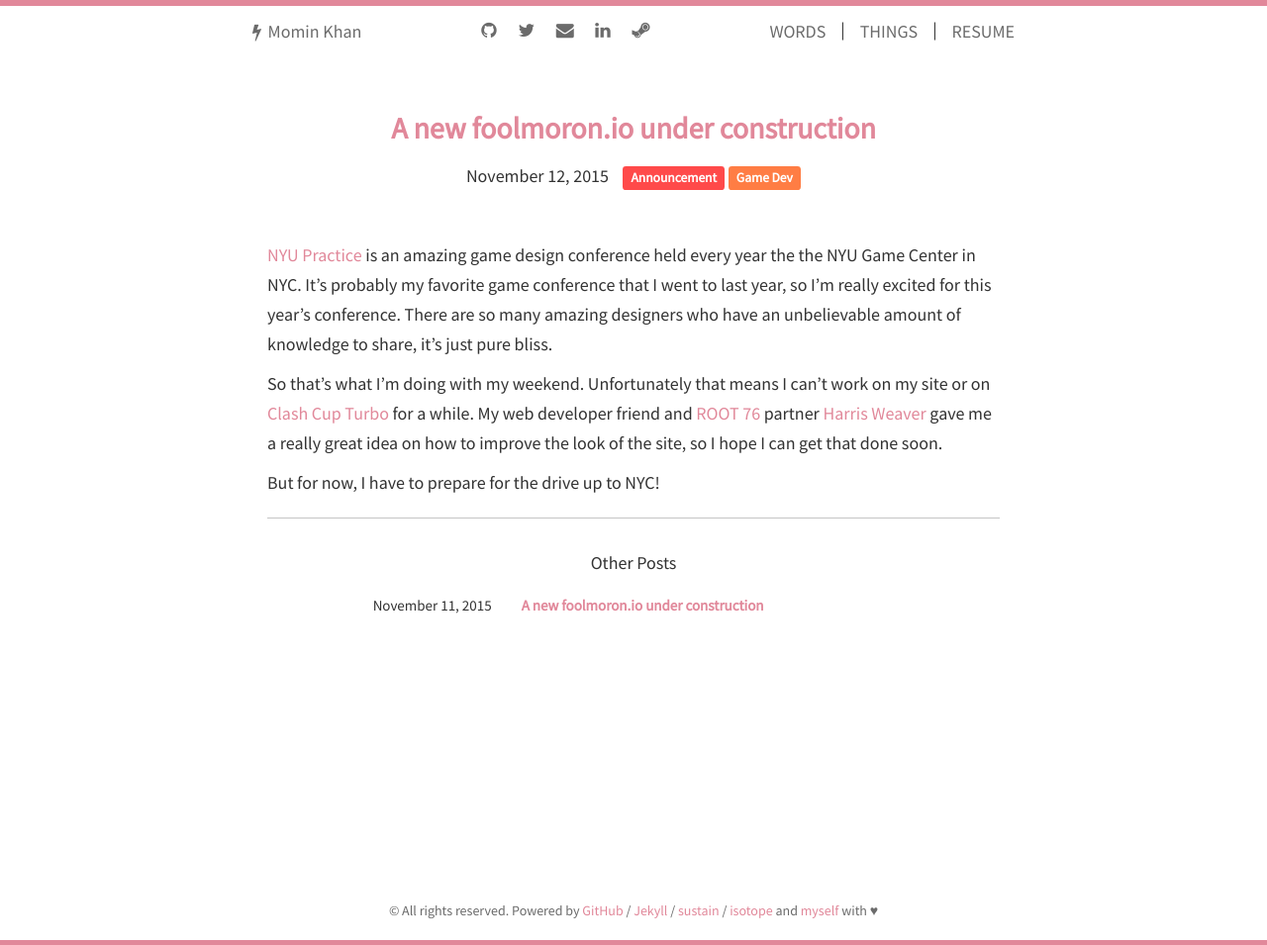
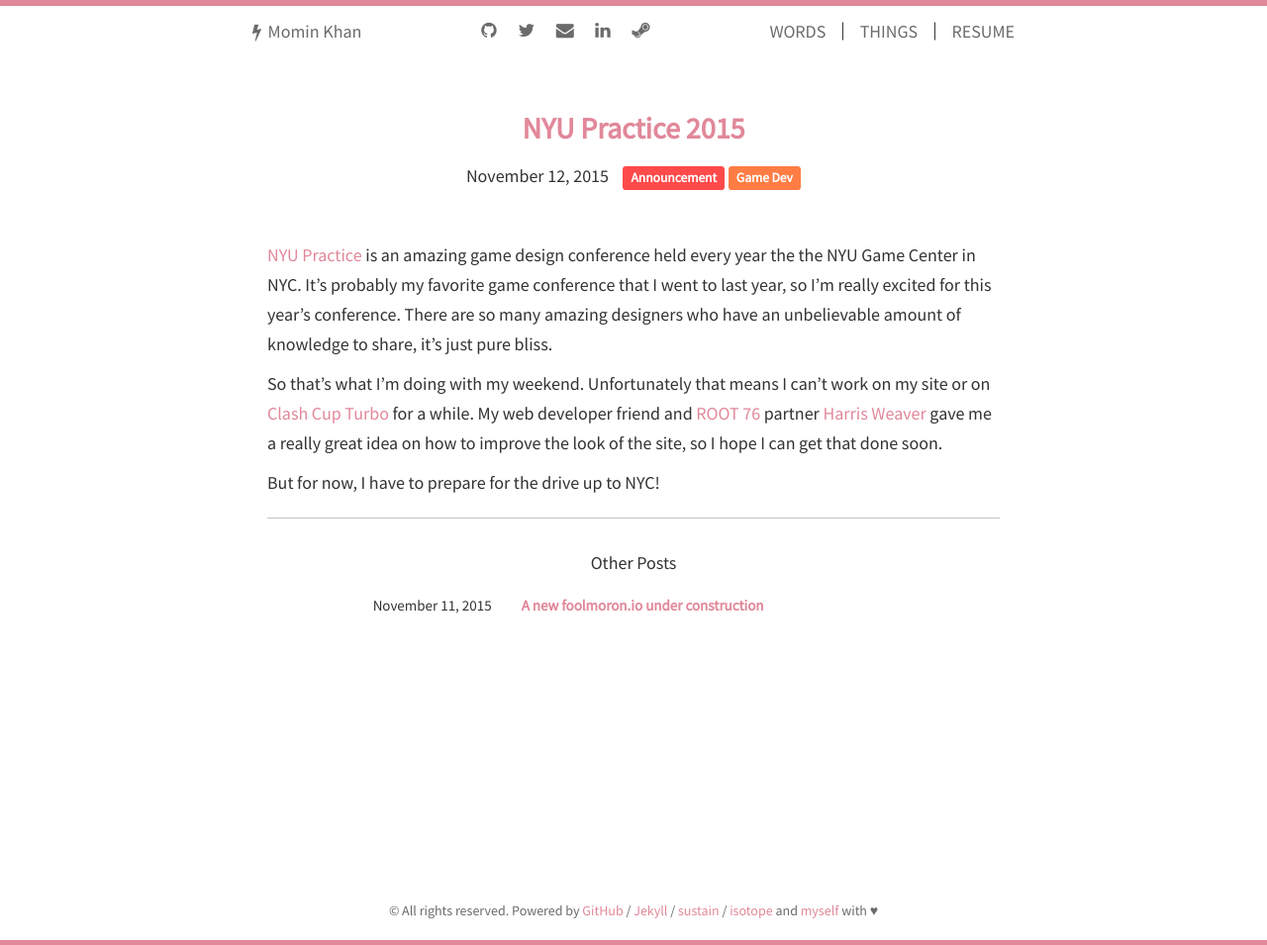
Before and after one commit to foolmoron/foolmoron.github.io, a Jekyll site: the page built from _posts/2015-11-12-practice-2015.md, in a window 1280 px wide. Shown: the whole page at 99% size. Built offline with Jekyll 4.4.1, drawn with Linux system fonts in a browser that asks for light colours; nearby versions of some CDN libraries; Markdown is read by kramdown in place of the engine named in the settings.

Commit message:
Update 2015-11-12-practice-2015.md

```diff
--- a/_posts/2015-11-12-practice-2015.md
+++ b/_posts/2015-11-12-practice-2015.md
@@ -1,6 +1,6 @@
 ---
 layout: post
-title: A new foolmoron.io under construction
+title: NYU Practice 2015
 color: '#E1889A'
 tags:
 - Announcement
```
